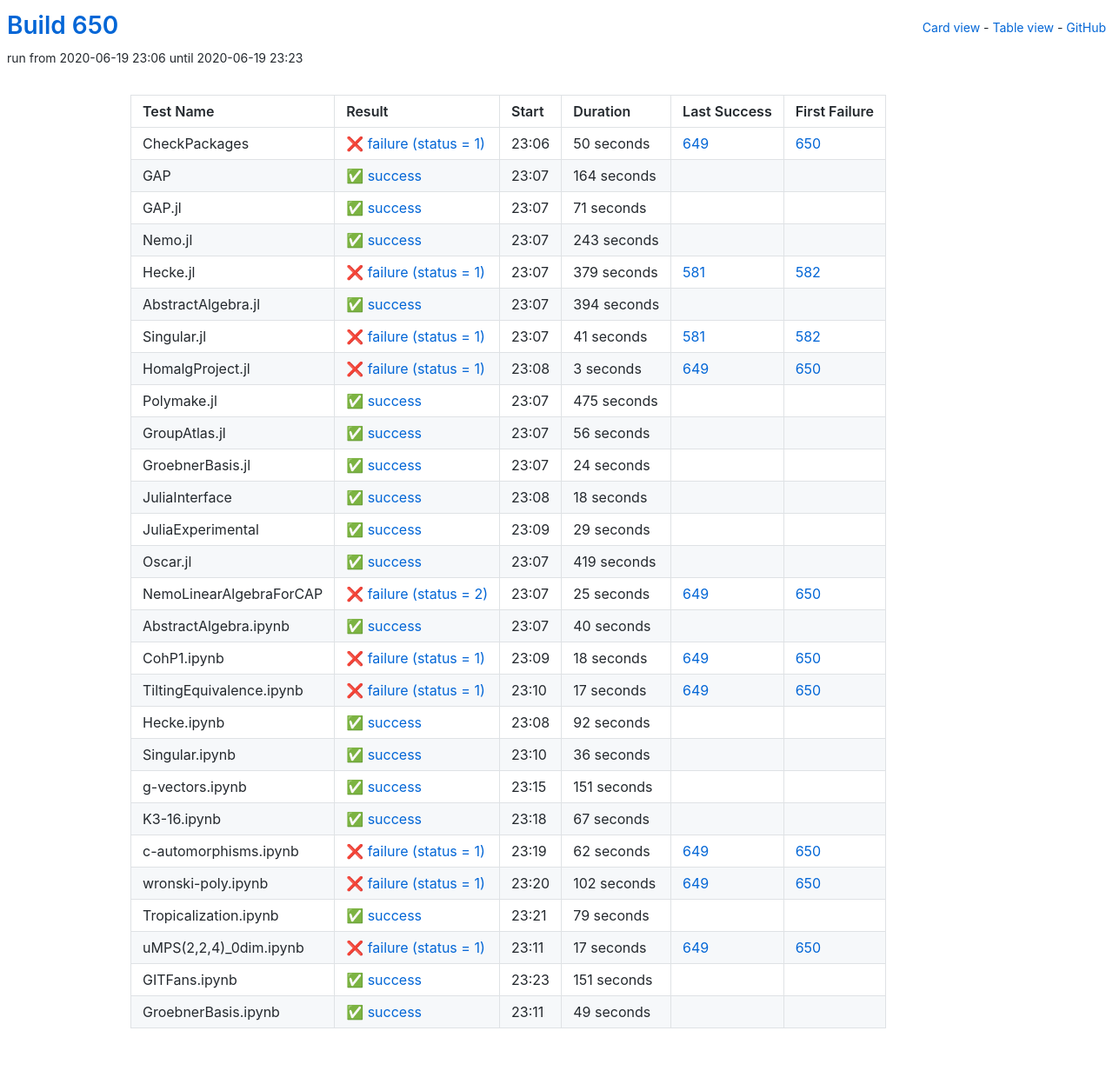
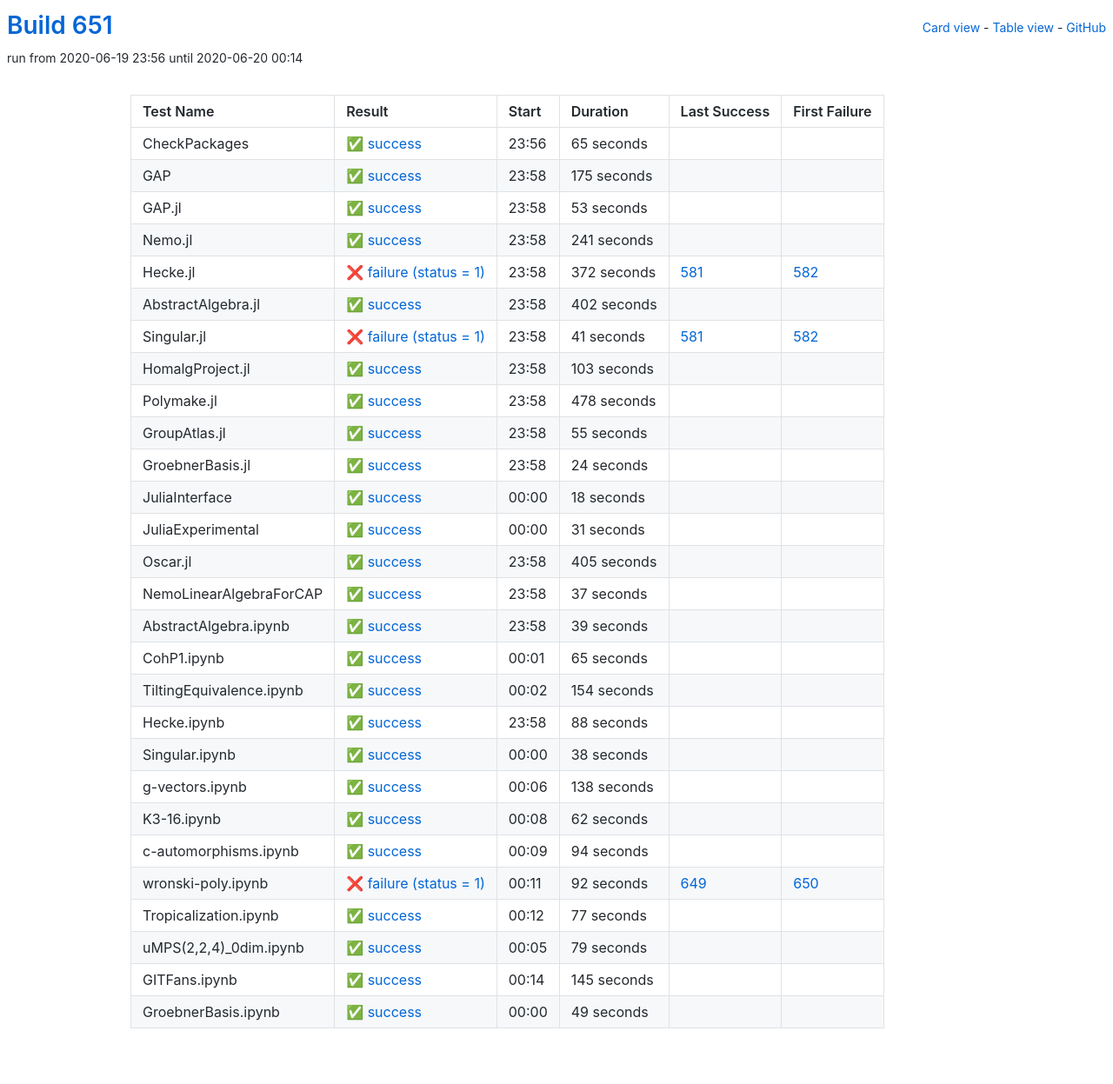
Before and after one commit to oscar-system/oscar-ci-status-1.4, a Jekyll site: the page built from table.html, in a window 1280 px wide. Shown: the whole page at 87% size. Built offline with Jekyll 4.4.1, drawn with Linux system fonts in a browser that asks for light colours.

Commit message:
Build #651

```diff
--- a/_data/ci.yml
+++ b/_data/ci.yml
@@ -1,6 +1,6 @@
 ---
-build: 650
-build_url: https://oscarci.mathematik.uni-kl.de/job/oscar-julia-1.4/650/
+build: 651
+build_url: https://oscarci.mathematik.uni-kl.de/job/oscar-julia-1.4/651/
 job: oscar-julia-1.4
 organization: oscar-system
 repo: oscar-ci-status-1.4
@@ -8,80 +8,80 @@ repourl: https://github.com/oscar-system/oscar-ci-status-1.4
 tests:
 - name: CheckPackages
   id: checkpackages
-  log: https://oscarci.mathematik.uni-kl.de/job/oscar-julia-1.4/650/artifact/logs/build-650/CheckPackages.log
-  start: 2020-06-19 23:06
-  success: false
-  exitcode: 1
-  status: failure
-  duration: 50
-  last_success: 649
-  last_success_url: https://oscarci.mathematik.uni-kl.de/job/oscar-julia-1.4/649/
-  first_failure: 650
-  first_failure_url: https://oscarci.mathematik.uni-kl.de/job/oscar-julia-1.4/650/
-- name: GAP
-  id: gap
-  log: https://oscarci.mathematik.uni-kl.de/job/oscar-julia-1.4/650/artifact/logs/build-650/GAP.log
-  start: 2020-06-19 23:07
+  log: https://oscarci.mathematik.uni-kl.de/job/oscar-julia-1.4/651/artifact/logs/build-651/CheckPackages.log
+  start: 2020-06-19 23:56
   success: true
   exitcode: 0
   status: success
-  duration: 164
+  duration: 65
+  last_success: false
+  last_success_url:
+  first_failure: false
+  first_failure_url:
+- name: GAP
+  id: gap
+  log: https://oscarci.mathematik.uni-kl.de/job/oscar-julia-1.4/651/artifact/logs/build-651/GAP.log
+  start: 2020-06-19 23:58
+  success: true
+  exitcode: 0
+  status: success
+  duration: 175
   last_success: false
   last_success_url:
   first_failure: false
   first_failure_url:
 - name: GAP.jl
   id: gap-jl
-  log: https://oscarci.mathematik.uni-kl.de/job/oscar-julia-1.4/650/artifact/logs/build-650/GAP.jl.log
-  start: 2020-06-19 23:07
+  log: https://oscarci.mathematik.uni-kl.de/job/oscar-julia-1.4/651/artifact/logs/build-651/GAP.jl.log
+  start: 2020-06-19 23:58
   success: true
   exitcode: 0
   status: success
-  duration: 71
+  duration: 53
   last_success: false
   last_success_url:
   first_failure: false
   first_failure_url:
 - name: Nemo.jl
   id: nemo-jl
-  log: https://oscarci.mathematik.uni-kl.de/job/oscar-julia-1.4/650/artifact/logs/build-650/Nemo.jl.log
-  start: 2020-06-19 23:07
+  log: https://oscarci.mathematik.uni-kl.de/job/oscar-julia-1.4/651/artifact/logs/build-651/Nemo.jl.log
+  start: 2020-06-19 23:58
   success: true
   exitcode: 0
   status: success
-  duration: 243
+  duration: 241
   last_success: false
   last_success_url:
   first_failure: false
   first_failure_url:
 - name: Hecke.jl
   id: hecke-jl
-  log: https://oscarci.mathematik.uni-kl.de/job/oscar-julia-1.4/650/artifact/logs/build-650/Hecke.jl.log
-  start: 2020-06-19 23:07
+  log: https://oscarci.mathematik.uni-kl.de/job/oscar-julia-1.4/651/artifact/logs/build-651/Hecke.jl.log
+  start: 2020-06-19 23:58
   success: false
   exitcode: 1
   status: failure
-  duration: 379
+  duration: 372
   last_success: 581
   last_success_url: https://oscarci.mathematik.uni-kl.de/job/oscar-julia-1.4/581/
   first_failure: 582
   first_failure_url: https://oscarci.mathematik.uni-kl.de/job/oscar-julia-1.4/582/
 - name: AbstractAlgebra.jl
   id: abstractalgebra-jl
-  log: https://oscarci.mathematik.uni-kl.de/job/oscar-julia-1.4/650/artifact/logs/build-650/AbstractAlgebra.jl.log
-  start: 2020-06-19 23:07
+  log: https://oscarci.mathematik.uni-kl.de/job/oscar-julia-1.4/651/artifact/logs/build-651/AbstractAlgebra.jl.log
+  start: 2020-06-19 23:58
   success: true
   exitcode: 0
   status: success
-  duration: 394
+  duration: 402
   last_success: false
   last_success_url:
   first_failure: false
   first_failure_url:
 - name: Singular.jl
   id: singular-jl
-  log: https://oscarci.mathematik.uni-kl.de/job/oscar-julia-1.4/650/artifact/logs/build-650/Singular.jl.log
-  start: 2020-06-19 23:07
+  log: https://oscarci.mathematik.uni-kl.de/job/oscar-julia-1.4/651/artifact/logs/build-651/Singular.jl.log
+  start: 2020-06-19 23:58
   success: false
   exitcode: 1
   status: failure
@@ -92,44 +92,44 @@ tests:
   first_failure_url: https://oscarci.mathematik.uni-kl.de/job/oscar-julia-1.4/582/
 - name: HomalgProject.jl
   id: homalgproject-jl
-  log: https://oscarci.mathematik.uni-kl.de/job/oscar-julia-1.4/650/artifact/logs/build-650/HomalgProject.jl.log
-  start: 2020-06-19 23:08
-  success: false
-  exitcode: 1
-  status: failure
-  duration: 3
-  last_success: 649
-  last_success_url: https://oscarci.mathematik.uni-kl.de/job/oscar-julia-1.4/649/
-  first_failure: 650
-  first_failure_url: https://oscarci.mathematik.uni-kl.de/job/oscar-julia-1.4/650/
-- name: Polymake.jl
-  id: polymake-jl
-  log: https://oscarci.mathematik.uni-kl.de/job/oscar-julia-1.4/650/artifact/logs/build-650/Polymake.jl.log
-  start: 2020-06-19 23:07
+  log: https://oscarci.mathematik.uni-kl.de/job/oscar-julia-1.4/651/artifact/logs/build-651/HomalgProject.jl.log
+  start: 2020-06-19 23:58
   success: true
   exitcode: 0
   status: success
-  duration: 475
+  duration: 103
+  last_success: false
+  last_success_url:
+  first_failure: false
+  first_failure_url:
+- name: Polymake.jl
+  id: polymake-jl
+  log: https://oscarci.mathematik.uni-kl.de/job/oscar-julia-1.4/651/artifact/logs/build-651/Polymake.jl.log
+  start: 2020-06-19 23:58
+  success: true
+  exitcode: 0
+  status: success
+  duration: 478
   last_success: false
   last_success_url:
   first_failure: false
   first_failure_url:
 - name: GroupAtlas.jl
   id: groupatlas-jl
-  log: https://oscarci.mathematik.uni-kl.de/job/oscar-julia-1.4/650/artifact/logs/build-650/GroupAtlas.jl.log
-  start: 2020-06-19 23:07
+  log: https://oscarci.mathematik.uni-kl.de/job/oscar-julia-1.4/651/artifact/logs/build-651/GroupAtlas.jl.log
+  start: 2020-06-19 23:58
   success: true
   exitcode: 0
   status: success
-  duration: 56
+  duration: 55
   last_success: false
   last_success_url:
   first_failure: false
   first_failure_url:
 - name: GroebnerBasis.jl
   id: groebnerbasis-jl
-  log: https://oscarci.mathematik.uni-kl.de/job/oscar-julia-1.4/650/artifact/logs/build-650/GroebnerBasis.jl.log
-  start: 2020-06-19 23:07
+  log: https://oscarci.mathematik.uni-kl.de/job/oscar-julia-1.4/651/artifact/logs/build-651/GroebnerBasis.jl.log
+  start: 2020-06-19 23:58
   success: true
   exitcode: 0
   status: success
@@ -140,8 +140,8 @@ tests:
   first_failure_url:
 - name: JuliaInterface
   id: juliainterface
-  log: https://oscarci.mathematik.uni-kl.de/job/oscar-julia-1.4/650/artifact/logs/build-650/JuliaInterface.log
-  start: 2020-06-19 23:08
+  log: https://oscarci.mathematik.uni-kl.de/job/oscar-julia-1.4/651/artifact/logs/build-651/JuliaInterface.log
+  start: 2020-06-20 00:00
   success: true
   exitcode: 0
   status: success
@@ -152,152 +152,164 @@ tests:
   first_failure_url:
 - name: JuliaExperimental
   id: juliaexperimental
-  log: https://oscarci.mathematik.uni-kl.de/job/oscar-julia-1.4/650/artifact/logs/build-650/JuliaExperimental.log
-  start: 2020-06-19 23:09
+  log: https://oscarci.mathematik.uni-kl.de/job/oscar-julia-1.4/651/artifact/logs/build-651/JuliaExperimental.log
+  start: 2020-06-20 00:00
   success: true
   exitcode: 0
   status: success
-  duration: 29
+  duration: 31
   last_success: false
   last_success_url:
   first_failure: false
   first_failure_url:
 - name: Oscar.jl
   id: oscar-jl
-  log: https://oscarci.mathematik.uni-kl.de/job/oscar-julia-1.4/650/artifact/logs/build-650/Oscar.jl.log
-  start: 2020-06-19 23:07
+  log: https://oscarci.mathematik.uni-kl.de/job/oscar-julia-1.4/651/artifact/logs/build-651/Oscar.jl.log
+  start: 2020-06-19 23:58
   success: true
   exitcode: 0
   status: success
-  duration: 419
+  duration: 405
   last_success: false
   last_success_url:
   first_failure: false
   first_failure_url:
 - name: NemoLinearAlgebraForCAP
   id: nemolinearalgebraforcap
-  log: https://oscarci.mathematik.uni-kl.de/job/oscar-julia-1.4/650/artifact/logs/build-650/NemoLinearAlgebraForCAP.log
-  start: 2020-06-19 23:07
-  success: false
-  exitcode: 2
-  status: failure
-  duration: 25
-  last_success: 649
-  last_success_url: https://oscarci.mathematik.uni-kl.de/job/oscar-julia-1.4/649/
-  first_failure: 650
-  first_failure_url: https://oscarci.mathematik.uni-kl.de/job/oscar-julia-1.4/650/
-- name: AbstractAlgebra.ipynb
-  id: abstractalgebra-ipynb
-  log: https://oscarci.mathematik.uni-kl.de/job/oscar-julia-1.4/650/artifact/logs/build-650/AbstractAlgebra.ipynb.log
-  start: 2020-06-19 23:07
+  log: https://oscarci.mathematik.uni-kl.de/job/oscar-julia-1.4/651/artifact/logs/build-651/NemoLinearAlgebraForCAP.log
+  start: 2020-06-19 23:58
   success: true
   exitcode: 0
   status: success
-  duration: 40
+  duration: 37
+  last_success: false
+  last_success_url:
+  first_failure: false
+  first_failure_url:
+- name: AbstractAlgebra.ipynb
+  id: abstractalgebra-ipynb
+  log: https://oscarci.mathematik.uni-kl.de/job/oscar-julia-1.4/651/artifact/logs/build-651/AbstractAlgebra.ipynb.log
+  start: 2020-06-19 23:58
+  success: true
+  exitcode: 0
+  status: success
+  duration: 39
   last_success: false
   last_success_url:
   first_failure: false
   first_failure_url:
 - name: CohP1.ipynb
   id: cohp1-ipynb
-  log: https://oscarci.mathematik.uni-kl.de/job/oscar-julia-1.4/650/artifact/logs/build-650/CohP1.ipynb.log
-  start: 2020-06-19 23:09
-  success: false
-  exitcode: 1
-  status: failure
-  duration: 18
-  last_success: 649
-  last_success_url: https://oscarci.mathematik.uni-kl.de/job/oscar-julia-1.4/649/
-  first_failure: 650
-  first_failure_url: https://oscarci.mathematik.uni-kl.de/job/oscar-julia-1.4/650/
-- name: TiltingEquivalence.ipynb
-  id: tiltingequivalence-ipynb
-  log: https://oscarci.mathematik.uni-kl.de/job/oscar-julia-1.4/650/artifact/logs/build-650/TiltingEquivalence.ipynb.log
-  start: 2020-06-19 23:10
-  success: false
-  exitcode: 1
-  status: failure
-  duration: 17
-  last_success: 649
-  last_success_url: https://oscarci.mathematik.uni-kl.de/job/oscar-julia-1.4/649/
-  first_failure: 650
-  first_failure_url: https://oscarci.mathematik.uni-kl.de/job/oscar-julia-1.4/650/
-- name: Hecke.ipynb
-  id: hecke-ipynb
-  log: https://oscarci.mathematik.uni-kl.de/job/oscar-julia-1.4/650/artifact/logs/build-650/Hecke.ipynb.log
-  start: 2020-06-19 23:08
+  log: https://oscarci.mathematik.uni-kl.de/job/oscar-julia-1.4/651/artifact/logs/build-651/CohP1.ipynb.log
+  start: 2020-06-20 00:01
   success: true
   exitcode: 0
   status: success
-  duration: 92
+  duration: 65
+  last_success: false
+  last_success_url:
+  first_failure: false
+  first_failure_url:
+- name: TiltingEquivalence.ipynb
+  id: tiltingequivalence-ipynb
+  log: https://oscarci.mathematik.uni-kl.de/job/oscar-julia-1.4/651/artifact/logs/build-651/TiltingEquivalence.ipynb.log
+  start: 2020-06-20 00:02
+  success: true
+  exitcode: 0
+  status: success
+  duration: 154
+  last_success: false
+  last_success_url:
+  first_failure: false
+  first_failure_url:
+- name: Hecke.ipynb
+  id: hecke-ipynb
+  log: https://oscarci.mathematik.uni-kl.de/job/oscar-julia-1.4/651/artifact/logs/build-651/Hecke.ipynb.log
+  start: 2020-06-19 23:58
+  success: true
+  exitcode: 0
+  status: success
+  duration: 88
   last_success: false
   last_success_url:
   first_failure: false
   first_failure_url:
 - name: Singular.ipynb
   id: singular-ipynb
-  log: https://oscarci.mathematik.uni-kl.de/job/oscar-julia-1.4/650/artifact/logs/build-650/Singular.ipynb.log
-  start: 2020-06-19 23:10
+  log: https://oscarci.mathematik.uni-kl.de/job/oscar-julia-1.4/651/artifact/logs/build-651/Singular.ipynb.log
+  start: 2020-06-20 00:00
   success: true
   exitcode: 0
   status: success
-  duration: 36
+  duration: 38
   last_success: false
   last_success_url:
   first_failure: false
   first_failure_url:
 - name: g-vectors.ipynb
   id: g-vectors-ipynb
-  log: https://oscarci.mathematik.uni-kl.de/job/oscar-julia-1.4/650/artifact/logs/build-650/g-vectors.ipynb.log
-  start: 2020-06-19 23:15
+  log: https://oscarci.mathematik.uni-kl.de/job/oscar-julia-1.4/651/artifact/logs/build-651/g-vectors.ipynb.log
+  start: 2020-06-20 00:06
   success: true
   exitcode: 0
   status: success
-  duration: 151
+  duration: 138
   last_success: false
   last_success_url:
   first_failure: false
   first_failure_url:
 - name: K3-16.ipynb
   id: k3-16-ipynb
-  log: https://oscarci.mathematik.uni-kl.de/job/oscar-julia-1.4/650/artifact/logs/build-650/K3-16.ipynb.log
-  start: 2020-06-19 23:18
+  log: https://oscarci.mathematik.uni-kl.de/job/oscar-julia-1.4/651/artifact/logs/build-651/K3-16.ipynb.log
+  start: 2020-06-20 00:08
   success: true
   exitcode: 0
   status: success
-  duration: 67
+  duration: 62
   last_success: false
   last_success_url:
   first_failure: false
   first_failure_url:
 - name: c-automorphisms.ipynb
   id: c-automorphisms-ipynb
-  log: https://oscarci.mathematik.uni-kl.de/job/oscar-julia-1.4/650/artifact/logs/build-650/c-automorphisms.ipynb.log
-  start: 2020-06-19 23:19
+  log: https://oscarci.mathematik.uni-kl.de/job/oscar-julia-1.4/651/artifact/logs/build-651/c-automorphisms.ipynb.log
+  start: 2020-06-20 00:09
+  success: true
+  exitcode: 0
+  status: success
+  duration: 94
+  last_success: false
+  last_success_url:
+  first_failure: false
+  first_failure_url:
+- name: wronski-poly.ipynb
+  id: wronski-poly-ipynb
+  log: https://oscarci.mathematik.uni-kl.de/job/oscar-julia-1.4/651/artifact/logs/build-651/wronski-poly.ipynb.log
+  start: 2020-06-20 00:11
   success: false
   exitcode: 1
   status: failure
-  duration: 62
-  last_success: 649
-  last_success_url: https://oscarci.mathematik.uni-kl.de/job/oscar-julia-1.4/649/
-  first_failure: 650
-  first_failure_url: https://oscarci.mathematik.uni-kl.de/job/oscar-julia-1.4/650/
-- name: wronski-poly.ipynb
-  id: wronski-poly-ipynb
-  log: https://oscarci.mathematik.uni-kl.de/job/oscar-julia-1.4/650/artifact/logs/build-650/wronski-poly.ipynb.log
-  start: 2020-06-19 23:20
-  success: false
-  exitcode: 1
-  status: failure
-  duration: 102
+  duration: 92
   last_success: 649
   last_success_url: https://oscarci.mathematik.uni-kl.de/job/oscar-julia-1.4/649/
   first_failure: 650
   first_failure_url: https://oscarci.mathematik.uni-kl.de/job/oscar-julia-1.4/650/
 - name: Tropicalization.ipynb
   id: tropicalization-ipynb
-  log: https://oscarci.mathematik.uni-kl.de/job/oscar-julia-1.4/650/artifact/logs/build-650/Tropicalization.ipynb.log
-  start: 2020-06-19 23:21
+  log: https://oscarci.mathematik.uni-kl.de/job/oscar-julia-1.4/651/artifact/logs/build-651/Tropicalization.ipynb.log
+  start: 2020-06-20 00:12
+  success: true
+  exitcode: 0
+  status: success
+  duration: 77
+  last_success: false
+  last_success_url:
+  first_failure: false
+  first_failure_url:
+- name: uMPS(2,2,4)_0dim.ipynb
+  id: umps-2-2-4-0dim-ipynb
+  log: https://oscarci.mathematik.uni-kl.de/job/oscar-julia-1.4/651/artifact/logs/build-651/uMPS-2-2-4-_0dim.ipynb.log
+  start: 2020-06-20 00:05
   success: true
   exitcode: 0
   status: success
@@ -306,34 +318,22 @@ tests:
   last_success_url:
   first_failure: false
   first_failure_url:
-- name: uMPS(2,2,4)_0dim.ipynb
-  id: umps-2-2-4-0dim-ipynb
-  log: https://oscarci.mathematik.uni-kl.de/job/oscar-julia-1.4/650/artifact/logs/build-650/uMPS-2-2-4-_0dim.ipynb.log
-  start: 2020-06-19 23:11
-  success: false
-  exitcode: 1
-  status: failure
-  duration: 17
-  last_success: 649
-  last_success_url: https://oscarci.mathematik.uni-kl.de/job/oscar-julia-1.4/649/
-  first_failure: 650
-  first_failure_url: https://oscarci.mathematik.uni-kl.de/job/oscar-julia-1.4/650/
 - name: GITFans.ipynb
   id: gitfans-ipynb
-  log: https://oscarci.mathematik.uni-kl.de/job/oscar-julia-1.4/650/artifact/logs/build-650/GITFans.ipynb.log
-  start: 2020-06-19 23:23
+  log: https://oscarci.mathematik.uni-kl.de/job/oscar-julia-1.4/651/artifact/logs/build-651/GITFans.ipynb.log
+  start: 2020-06-20 00:14
   success: true
   exitcode: 0
   status: success
-  duration: 151
+  duration: 145
   last_success: false
   last_success_url:
   first_failure: false
   first_failure_url:
 - name: GroebnerBasis.ipynb
   id: groebnerbasis-ipynb
-  log: https://oscarci.mathematik.uni-kl.de/job/oscar-julia-1.4/650/artifact/logs/build-650/GroebnerBasis.ipynb.log
-  start: 2020-06-19 23:11
+  log: https://oscarci.mathematik.uni-kl.de/job/oscar-julia-1.4/651/artifact/logs/build-651/GroebnerBasis.ipynb.log
+  start: 2020-06-20 00:00
   success: true
   exitcode: 0
   status: success
```
Also changed, not shown: README.md.
